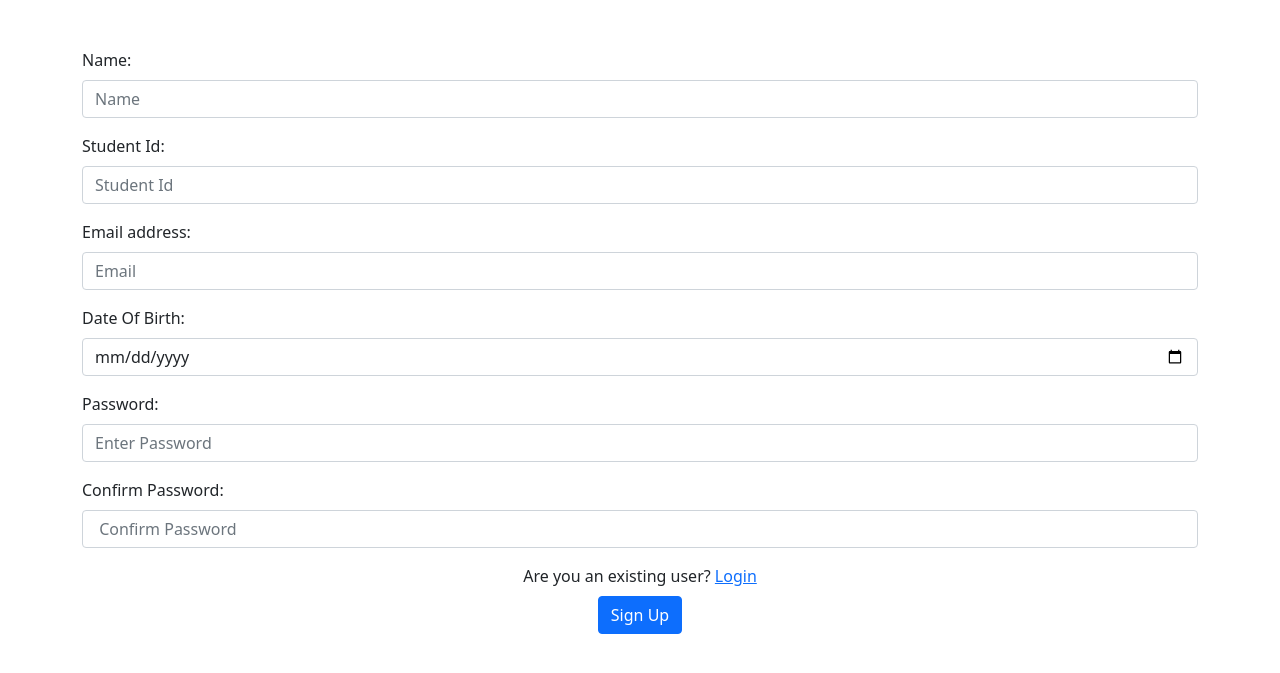
After one commit to arjund-06/flass, a Django app: page /studentSignup in a window 1280 px wide. The commit adds this page. Shown: the top 673 px of the page. Run offline with Django 3.2, Linux system fonts and the light colour scheme.

Commit message:
made Login and Signup pages

```diff
--- a/lms/templates/base.html
+++ b/lms/templates/base.html
@@ -21,11 +21,11 @@
         <div class="collapse navbar-collapse" id="navbarSupportedContent">
             <ul class="navbar-nav mr-auto">
                 <li class="nav-item">
-                    <a class="nav-link" href="#" style="font-size: 20px; word-spacing: 30px;">ClassRoom </a>
+                    <a class="nav-link" href="#" style="font-size: 20px; word-spacing: 30px;">ClassRoom</a>
 
                 </li>
-                <li class="nav-item">
-                    <a class="nav-link" href="#" style="font-size: 20px; word-spacing: 30px;">Subjects</a>
+                <li class="nav-item float-right">
+                    <a class="nav-link" href="/logout" style="font-size: 20px; word-spacing: 30px;">Logout</a>
                 </li>
             </ul>
         </div>
--- a/lms/templates/dashboard.html
+++ b/lms/templates/dashboard.html
@@ -2,6 +2,9 @@
 <!-- ClassRooms queued -->
 
 <div class="container my-3">
+    <div class="row my-2">
+        <h1>Dashboard</h1>
+    </div>
     <div class="row my-2">
         {% for subject in subjects %}
         <div class="card col-3 mx-2" style="width: 18rem; padding-left: 20px;">
--- /dev/null
+++ b/lms/templates/studentSignup.html
@@ -0,0 +1,63 @@
+<!DOCTYPE html>
+<html lang="en">
+
+<head>
+    <meta charset="UTF-8">
+    <meta http-equiv="X-UA-Compatible" content="IE=edge">
+    <meta name="viewport" content="width=device-width, initial-scale=1.0">
+    <title>Login</title>
+    <link href="https://cdn.jsdelivr.net/npm/bootstrap@5.0.1/dist/css/bootstrap.min.css" rel="stylesheet" integrity="sha384-+0n0xVW2eSR5OomGNYDnhzAbDsOXxcvSN1TPprVMTNDbiYZCxYbOOl7+AMvyTG2x" crossorigin="anonymous">
+    <!-- <link rel="stylesheet" href="style.css"> -->
+</head>
+
+<body>
+    <div class="container my-5">
+        {% if message != "" %} {% if alert_type == danger %}
+        <div class="alert alert-danger" role="alert">
+            {{message}}
+        </div>
+        {% endif %} {% endif %}
+        <form method="POST" action="/studentSignup">
+            {% csrf_token %}
+            <div class="mb-3">
+                <label for="name" class="form-label">Name:</label>
+                <input type="Name" class="form-control" name="name" id="name" placeholder="Name" required>
+            </div>
+
+            <div class="mb-3">
+                <label for="student_id" class="form-label">Student Id:</label>
+                <input type="text" class="form-control" name="student_id" id="student_id" placeholder="Student Id" required>
+            </div>
+
+            <div class="mb-3">
+                <label for="email" class="form-label">Email address:</label>
+                <input type="email" class="form-control" name="email" id="email" placeholder="Email" required>
+            </div>
+
+            <div class="mb-3">
+                <label for="dob" class="form-label">Date Of Birth:</label>
+                <input type="date" class="form-control" name="dob" id="dob" required>
+            </div>
+
+            <div class="mb-3">
+                <label for="password1" class="form-label">Password:</label>
+                <input type="password" class="form-control" name="password1" id="password1" placeholder="Enter Password" required>
+            </div>
+
+            <div class="mb-3">
+                <label for="password2" class="form-label">Confirm Password:</label>
+                <input type="password" class="form-control" name="password2" id="password2" placeholder=" Confirm Password" required>
+            </div>
+
+            <div style="text-align: center;">
+                <span>Are you an existing user? <a href="/login">Login</a></span> <br>
+                <button type="submit" class="btn btn-primary mt-2" id="submit">Sign Up</button>
+            </div>
+        </form>
+    </div>
+
+
+    <script src="https://cdn.jsdelivr.net/npm/bootstrap@5.0.1/dist/js/bootstrap.bundle.min.js" integrity="sha384-gtEjrD/SeCtmISkJkNUaaKMoLD0//ElJ19smozuHV6z3Iehds+3Ulb9Bn9Plx0x4" crossorigin="anonymous"></script>
+</body>
+
+</html>
--- a/lms/views.py
+++ b/lms/views.py
@@ -59,7 +59,7 @@ def handleTeacherSignup(request):
         'message': message,
         'alert_type': alert_type
     }
-    return render(request, "signup.html", context)
+    return render(request, "teacherSignup.html", context)
 
 def handleStudentSignup(request):
     message = ""
@@ -106,7 +106,7 @@ def handleStudentSignup(request):
         'message': message,
         'alert_type': alert_type
     }
-    return render(request, "signup.html", context)
+    return render(request, "studentSignup.html", context)
 
 def handleLogin(request):
     message = ""
```
Also changed, not shown: lms/templates/login.html (added, +44 -0 lines), lms/templates/teacherSignup.html (added, +63 -0 lines).
